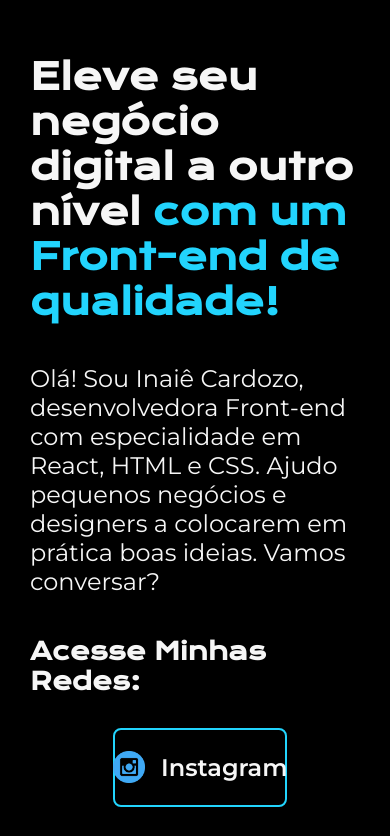
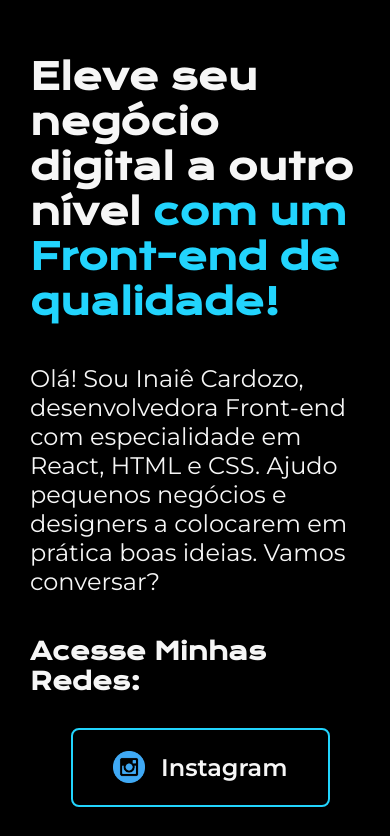
Before and after one commit to inaiec/portfolio-initial, a plain HTML site: page index.html in a window 390 px wide. Shown: the part 332-1168 px from the top of the page. Drawn offline with nearby package versions, Linux system fonts and the light colour scheme.

Commit message:
style.css

```diff
--- a/styles/style.css
+++ b/styles/style.css
@@ -152,4 +152,7 @@ body{
         margin-left: 3%;
     }
 
+    .apresentacao__links__navegacao{
+        width: 75% ;
+    }
 }
```
